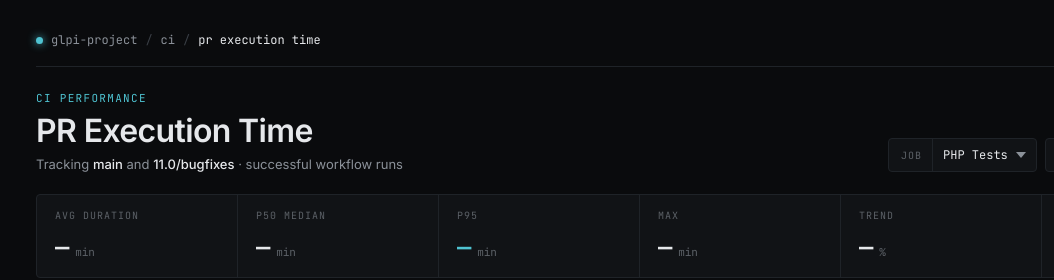
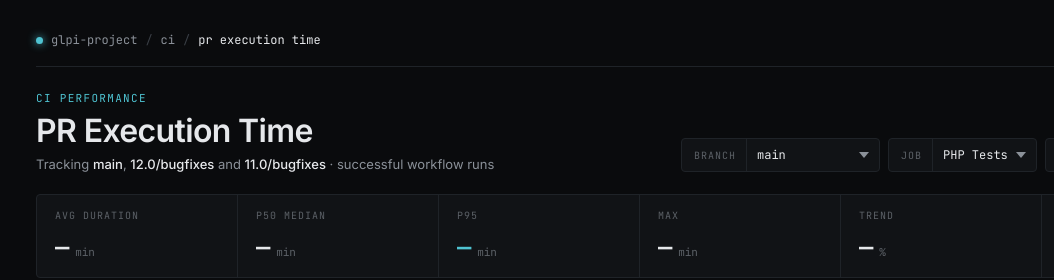
Before and after one commit to orthagh/pr-time-tracking, a website built with Vite: page index.html in a window 1280 px wide. Shown: the top 280 px of the page, 0-1054 px from the left. Built offline with nearby package versions, Linux system fonts and the light colour scheme; a script that the page names is missing.

Commit message:
Add branch selector and track 12.0/bugfixes
Mixing main and bugfixes branches made the history chart zigzag, since
bugfix branches run fewer tests. The dashboard now filters by branch
(main by default).

```diff
--- a/app.js
+++ b/app.js
@@ -42,6 +42,7 @@ document.addEventListener('DOMContentLoaded', async () => {
     function updateDashboard() {
         const selectedCategory = document.getElementById('jobCategory').value;
         const selectedPeriod = document.getElementById('timePeriod').value;
+        const selectedBranch = document.getElementById('branch').value;
 
         const now = moment();
         let startDate;
@@ -57,6 +58,7 @@ document.addEventListener('DOMContentLoaded', async () => {
 
         const data = allData
             .filter(d => d.job_category === selectedCategory && moment(d.created_at).isAfter(startDate))
+            .filter(d => selectedBranch === 'all' || d.branch === selectedBranch)
             .sort((a, b) => new Date(a.created_at) - new Date(b.created_at));
 
         const durations = data.map(d => d.duration / 60);
@@ -308,6 +310,7 @@ document.addEventListener('DOMContentLoaded', async () => {
 
         jobSelector.addEventListener('change', updateDashboard);
         periodSelector.addEventListener('change', updateDashboard);
+        document.getElementById('branch').addEventListener('change', updateDashboard);
 
         document.getElementById('resetZoom').addEventListener('click', () => {
             if (historyChart) {
--- a/fetch_data.js
+++ b/fetch_data.js
@@ -16,7 +16,7 @@ async function run() {
     const owner = "glpi-project";
     const repo = "glpi";
     const workflow_id = 22080;
-    const branches = ["main", "11.0/bugfixes"];
+    const branches = ["main", "11.0/bugfixes", "12.0/bugfixes"];
     const jobCategories = {
         "PHP Tests": { prefixes: ["Test on PHP"], sum: false },
         "E2E Tests": { prefixes: ["E2E", "Playwright"], sum: true }
--- a/index.html
+++ b/index.html
@@ -44,11 +44,20 @@
                 <div class="eyebrow">CI PERFORMANCE</div>
                 <h1 class="title">PR Execution Time</h1>
                 <div class="subtitle">
-                    Tracking <span class="ink">main</span> and
+                    Tracking <span class="ink">main</span>, <span class="ink">12.0/bugfixes</span> and
                     <span class="ink">11.0/bugfixes</span> · successful workflow runs
                 </div>
             </div>
             <div class="controls">
+                <div class="control">
+                    <span class="control-label">branch</span>
+                    <select id="branch">
+                        <option value="main" selected>main</option>
+                        <option value="12.0/bugfixes">12.0/bugfixes</option>
+                        <option value="11.0/bugfixes">11.0/bugfixes</option>
+                        <option value="all">all</option>
+                    </select>
+                </div>
                 <div class="control">
                     <span class="control-label">job</span>
                     <select id="jobCategory">
```
